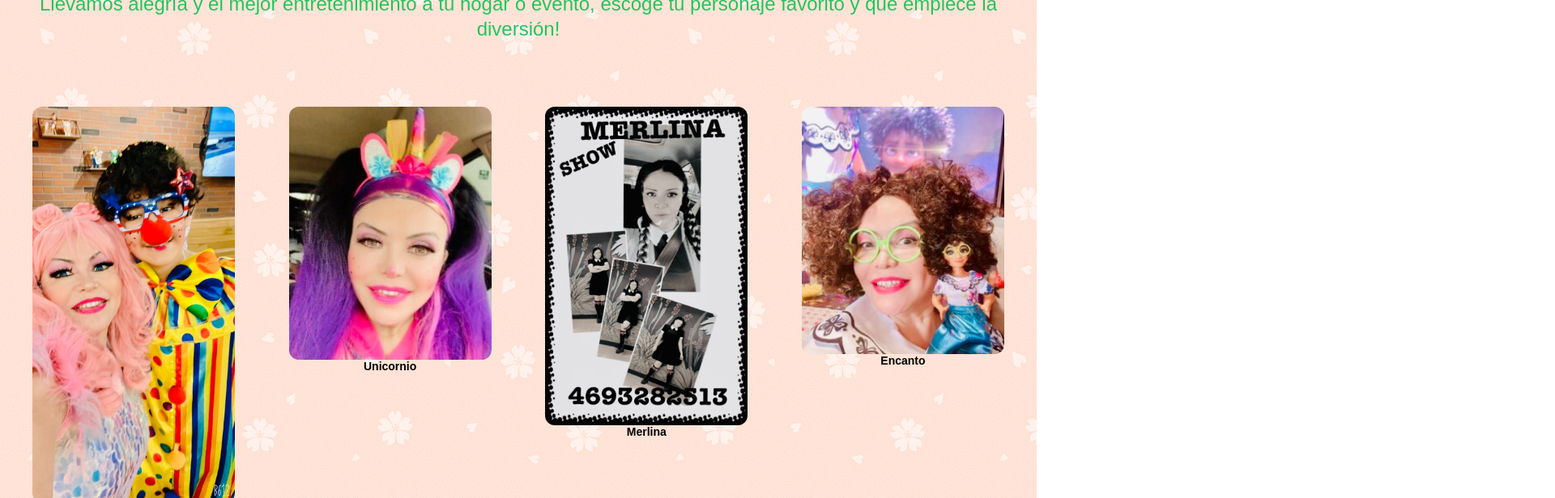
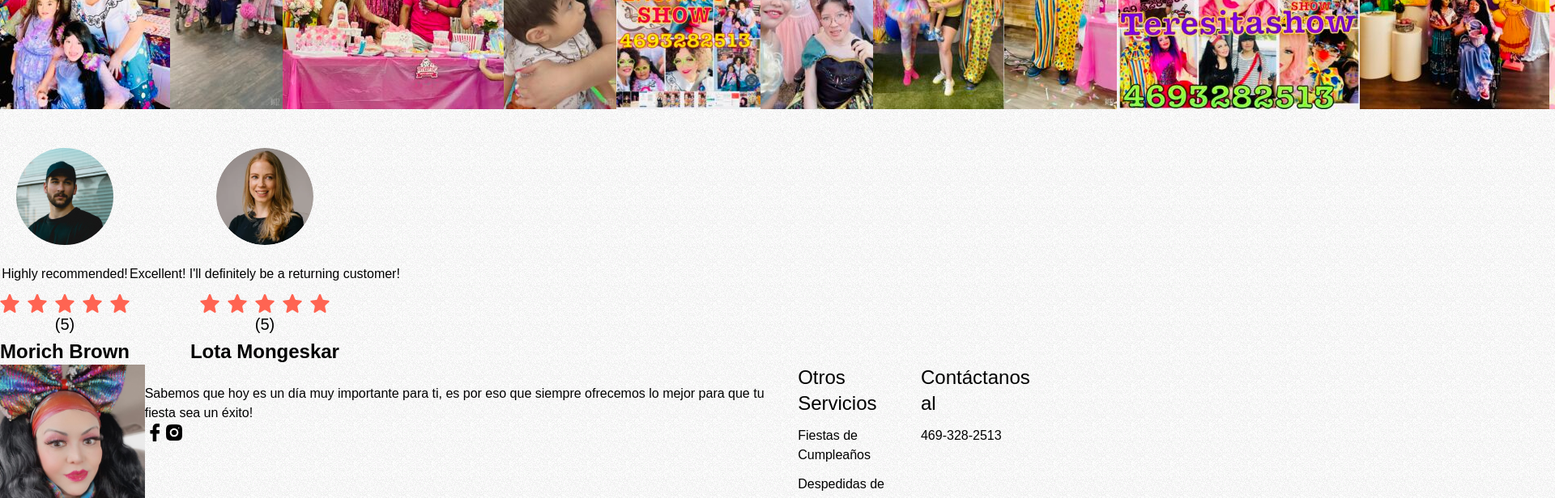
Before and after one commit to axemanks/teresitashows-nextjs, a Next.js app: page / in a window 1280 px wide. Shown: the part 1120-1736 px from the top of the page at 81% size, 1920 px wide, since content can reach past the window. Built offline with nearby package versions, Linux system fonts and the light colour scheme.

Commit message:
updated social media links

```diff
--- a/app/(root)/(home)/page.tsx
+++ b/app/(root)/(home)/page.tsx
@@ -1,18 +1,19 @@
-import Gallery from '@/components/Gallery'
-import Hero from '@/components/Hero'
-import Services from '@/components/Services'
-import { Phone, PhoneForwardedIcon } from 'lucide-react'
-import Image from 'next/image'
+import CustomerReviews from '@/sections/CustomerReviews';
+import Gallery from '@/sections/Gallery';
+import Hero from '@/sections/Hero';
+import Services from '@/sections/Services';
+import { Phone, PhoneForwardedIcon } from 'lucide-react';
+import Image from 'next/image';
 
 export default function Home() {
   return (
-    <div className="flex flex-col items-center justify-between nav-padding h-full">
-     <div className='mx-auto'>
+    <div className='flex flex-col items-center justify-between nav-padding h-full'>
+      <div className='mx-auto'>
         <Hero />
         <Services />
         <Gallery />
-     </div>
-
+        <CustomerReviews />
+      </div>
     </div>
-  )
+  );
 }
--- a/app/layout.tsx
+++ b/app/layout.tsx
@@ -1,10 +1,10 @@
-import Footer from '@/components/Footer';
-import Navbar from '@/components/Navbar';
+import Footer from '@/sections/Footer';
+import Navbar from '@/sections/Navbar';
 import { constructMetadata } from '@/lib/utils';
 import type { Metadata } from 'next';
 import './globals.css';
 
-export const metadata:Metadata = constructMetadata()
+export const metadata: Metadata = constructMetadata();
 
 export default function RootLayout({
   children,
--- /dev/null
+++ b/components/ReviewCard.tsx
@@ -0,0 +1,47 @@
+// the customer review card
+
+import Image from 'next/image';
+import { star } from '../public/icons';
+
+interface Props {
+  imgURL: string;
+  customerName: string;
+  rating: number;
+  feedback: string;
+}
+
+const ReviewCard = ({ imgURL, customerName, rating, feedback }: Props) => {
+  // Ensure rating is a number
+  const numericRating = Number(rating);
+  // Create an array of stars
+  const stars = Array(numericRating)
+    .fill(0)
+    .map((_, index) => (
+      <Image
+        key={index}
+        src={star}
+        alt='rating'
+        width={24}
+        height={24}
+        className='object-contain m-0'
+      />
+    ));
+
+  return (
+    <div className='flex justify-center items-center flex-col'>
+      <Image
+        src={imgURL}
+        alt='customer'
+        className='rounded-full object-cover w-[120px] h-[120px] '
+      />
+      <p className='mt-6 max-w-sm text-center info-text'>{feedback}</p>
+      <div className='mt-3 flex justify-center items-center gap-2.5'>
+        {stars}
+      </div>
+      <p className='text-xl font-montserrat text-slate-gray'>({rating})</p>
+      <h3 className='mt-1 text-2xl text-center font-bold'>{customerName}</h3>
+    </div>
+  );
+};
+
+export default ReviewCard;
--- a/constants/index.ts
+++ b/constants/index.ts
@@ -1,18 +1,20 @@
 import { facebook, instagram, twitter } from "@/public/icons";
 import { customer1, customer2 } from "@/public/images";
 
+
+// star ratings need to be whole numbers like 5 not 4.5
 export const reviews = [
     {
         imgURL: customer1,
         customerName: 'Morich Brown',
-        rating: 4.5,
-        feedback: "The attention to detail and the quality of the product exceeded my expectations. Highly recommended!"
+        rating: 5, // whole number
+        feedback: " Highly recommended!"
     },
     {
         imgURL: customer2,
         customerName: 'Lota Mongeskar',
-        rating: 4.5,
-        feedback: "The product not only met but exceeded my expectations. I'll definitely be a returning customer!"
+        rating: 5, // whole number
+        feedback: "Excellent! I'll definitely be a returning customer!"
     }
 ];
 
@@ -31,16 +33,16 @@ export const footerLinks = [
     },
 
     {
-        title: "Get in touch",
+        title: "Contáctanos al",
         links: [
-            { name: "contact@teresitashows.com", link: "mailto:customer@nike.com" },
+            // { name: "contact@teresitashows.com", link: "mailto:customer@nike.com" },
             { name: "469-328-2513", link: "tel:+92554862354" },
         ],
     },
 ];
 
 export const socialMedia = [
-    { src: facebook, alt: "facebook logo", link: "https://www.facebook.com/teresitashows" },
-    { src: twitter, alt: "twitter logo", link: "https://twitter.com/teresitashows" },
-    { src: instagram, alt: "instagram logo", link: "https://www.instagram.com/teresitashows/" },
+    { src: facebook, alt: "facebook logo", link: "https://www.facebook.com/teresitapayasita" },
+    // { src: twitter, alt: "twitter logo", link: "https://twitter.com/teresitashows" },
+    { src: instagram, alt: "instagram logo", link: "https://www.instagram.com/teresitashow/" },
 ];
--- a/public/icons/index.ts
+++ b/public/icons/index.ts
@@ -2,11 +2,13 @@ import facebook from './facebook.svg';
 import copyrightSign from './copyright-sign.svg';
 import twitter from './twitter.svg';
 import instagram from './instagram.svg'
+import star from './star.svg'
 
 
 export {
     facebook,
     copyrightSign,
     twitter,
-    instagram
+    instagram,
+    star
 }
--- /dev/null
+++ b/sections/CustomerReviews.tsx
@@ -0,0 +1,29 @@
+import ReviewCard from "../components/ReviewCard"
+import { reviews } from "../constants"
+
+
+const CustomerReviews = () => {
+  return (
+    <section className="container mt-10 mb-10 bg-party">
+      <h3 className=" text-center text-4xl font-bold ">What Our
+        <span className="text-primary"> Customers </span>
+        Say?
+      </h3>
+      <p className="info-text m-auto mt-4 max-w-lg text-center">Hear genuine stories from our satisfied customers about their exceptional experiences with us.</p>
+      <div className="mt-24 flex flex-1 justify-evenly items-center max-lg:flex-col gap-14">
+        {reviews.map((review) => (
+          <ReviewCard
+          key={review.customerName}
+          imgURL={review.imgURL}
+          customerName={review.customerName}
+          rating={review.rating}
+          feedback={review.feedback}
+          />
+        ))}
+      </div>
+
+    </section>
+  )
+}
+
+export default CustomerReviews
--- a/components/Services.tsx
+++ b/sections/Services.tsx
@@ -2,7 +2,7 @@
 
 import Image from 'next/image';
 import React from 'react';
-import { Label } from './ui/label';
+import { Label } from '../components/ui/label';
 
 type Props = {};
 
```
Also changed, not shown: sections/Navbar.tsx (renamed from components/Navbar.tsx, +5 -6 lines), public/icons/star.svg (added), sections/Footer.tsx (renamed from components/Footer.tsx), sections/Gallery.tsx (renamed from components/Gallery.tsx), sections/Hero.tsx (renamed from components/Hero.tsx).
